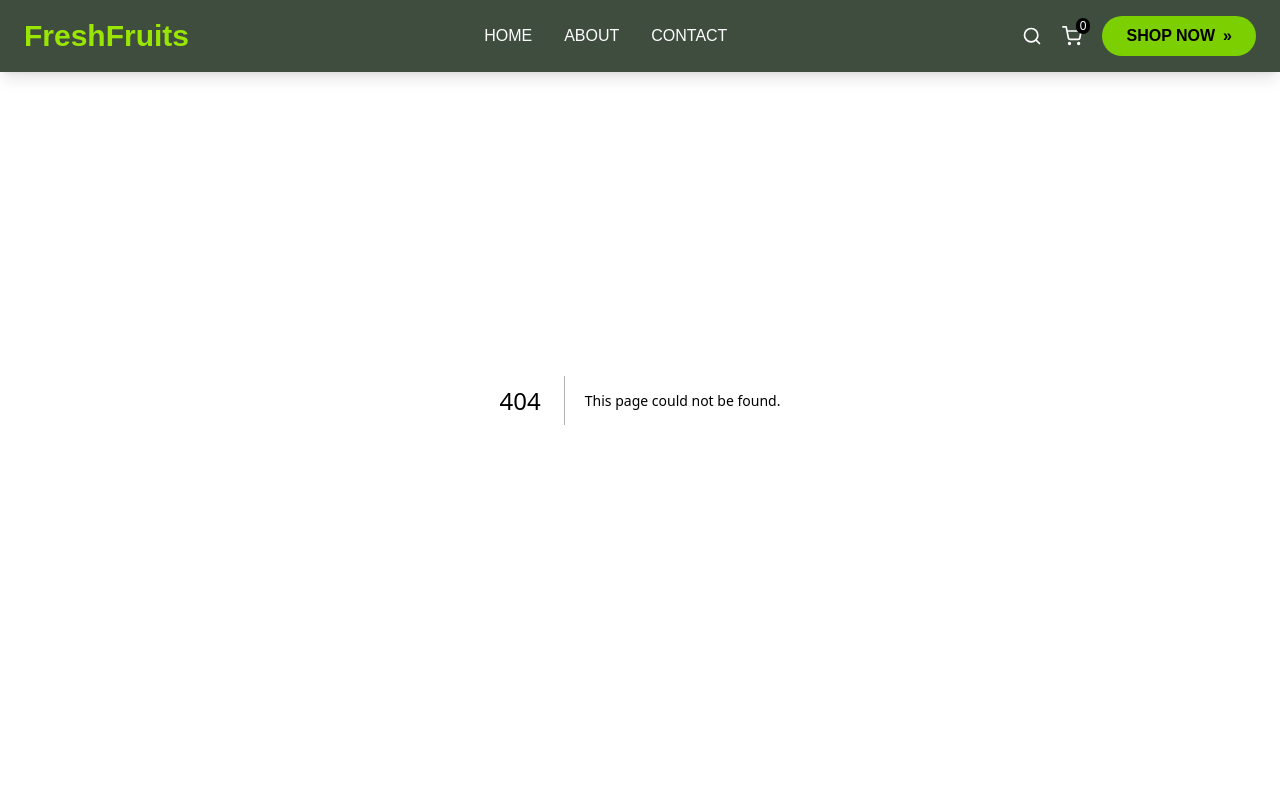
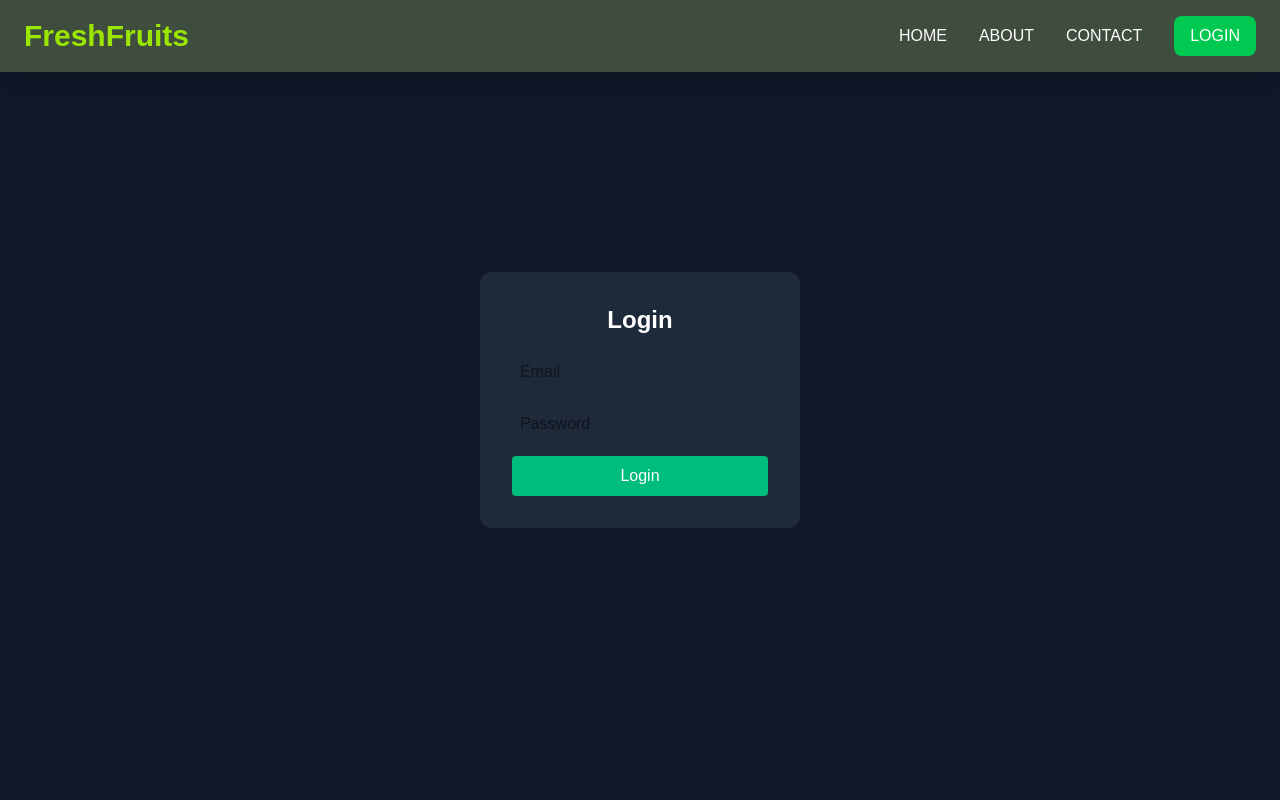
Before and after one commit to HoridasPro/scic-12-assignment-9, a Next.js app: page /login in a window 1280 px wide. Before the commit this address had no page. Shown: the top 800 px of the page. Built offline with nearby package versions, Linux system fonts and the light colour scheme.

Commit message:
add to mock login page

```diff
--- /dev/null
+++ b/middleware.js
@@ -0,0 +1,22 @@
+import { NextResponse } from "next/server";
+
+export function middleware(request) {
+  const authCookie = request.cookies.get("auth");
+
+  const protectedRoutes =
+    request.nextUrl.pathname.startsWith("/items") ||
+    request.nextUrl.pathname.startsWith("/lists");
+
+  if (protectedRoutes && !authCookie) {
+    return NextResponse.redirect(
+      new URL("/login", request.url)
+    );
+  }
+
+  return NextResponse.next();
+}
+
+// Ei ta Next.js ke bole dibe middleware ta kon routes e apply korte
+export const config = {
+  matcher: ["/items/:path*", "/lists/:path*"],
+};
--- a/src/app/Components/Navbar/Navbar.jsx
+++ b/src/app/Components/Navbar/Navbar.jsx
@@ -8,7 +8,7 @@ const Navbar = () => {
   const [visible, setVisible] = useState(true); // Navbar visibility
   const [lastScroll, setLastScroll] = useState(0); // Track last scroll
   const [scrolled, setScrolled] = useState(false); // Shadow/bg after scroll
-  const [mobileMenuOpen, setMobileMenuOpen] = useState(false); // Mobile menu toggle
+  // const [mobileMenuOpen, setMobileMenuOpen] = useState(false); // Mobile menu toggle
 
   useEffect(() => {
     const handleScroll = () => {
@@ -60,80 +60,23 @@ const Navbar = () => {
           <li>
             <Link href="/contactPage">CONTACT</Link>
           </li>
+          <li>
+            <button className="btn bg-green-500 px-4 py-2 rounded-lg">
+              <Link href="/login">LOGIN</Link>
+            </button>
+          </li>
         </ul>
 
         {/* Mobile Menu Button */}
         <div className="flex md:hidden items-center gap-4">
-          <button
+          {/* <button
             className="text-white text-xl"
             onClick={() => setMobileMenuOpen(!mobileMenuOpen)}
           >
             {mobileMenuOpen ? <FiX /> : <FiMenu />}
-          </button>
-        </div>
-
-        {/* Right Actions */}
-        <div className="hidden md:flex items-center gap-5">
-          <button className="text-white text-xl">
-            <FiSearch />
-          </button>
-          <div className="relative text-white text-xl">
-            <FiShoppingCart />
-            <span className="absolute -top-2 -right-2 bg-black text-white text-xs px-1 rounded-full">
-              0
-            </span>
-          </div>
-          <Link
-            href="#items"
-            className="bg-lime-500 hover:bg-lime-600 text-black font-semibold px-6 py-2 rounded-full flex items-center gap-2 transition-transform hover:scale-105"
-          >
-            SHOP NOW <span>»</span>
-          </Link>
+          </button> */}
         </div>
       </div>
-
-      {/* Mobile Menu */}
-      {mobileMenuOpen && (
-        <div className="md:hidden bg-[#3f4d3f] shadow-lg backdrop-blur-sm w-full">
-          <ul className="flex flex-col gap-4 p-6 text-white font-medium">
-            <li>
-              <Link href="/home" onClick={() => setMobileMenuOpen(false)}>
-                HOME
-              </Link>
-            </li>
-            <li>
-              <Link href="/items" onClick={() => setMobileMenuOpen(false)}>
-                ITEMS
-              </Link>
-            </li>
-            <li>
-              <Link
-                href="/aboutSection"
-                onClick={() => setMobileMenuOpen(false)}
-              >
-                ABOUT
-              </Link>
-            </li>
-            <li>
-              <Link
-                href="/contactPage"
-                onClick={() => setMobileMenuOpen(false)}
-              >
-                CONTACT
-              </Link>
-            </li>
-            <li>
-              <Link
-                href="#items"
-                className="bg-lime-500 hover:bg-lime-600 text-black font-semibold px-6 py-2 rounded-full flex items-center gap-2 transition-transform hover:scale-105"
-                onClick={() => setMobileMenuOpen(false)}
-              >
-                SHOP NOW <span>»</span>
-              </Link>
-            </li>
-          </ul>
-        </div>
-      )}
     </nav>
   );
 };
--- a/src/app/Components/TeasteProduct/TeasteProduct.jsx
+++ b/src/app/Components/TeasteProduct/TeasteProduct.jsx
@@ -25,7 +25,7 @@ export default function WhyChooseUs() {
           <p className="text-yellow-400 text-xs uppercase tracking-widest mb-3">
             ✨ Why Choose Us
           </p>
-          <h2 className="text-3xl md:text-4xl font-bold text-white">
+          <h2 className="text-3xl md:text-4xl font-bold text-green-500">
             Savor The Purity, Taste The <br className="hidden md:block" />
             Difference!
           </h2>
--- /dev/null
+++ b/src/app/itemsPage/page.jsx
@@ -0,0 +1,9 @@
+export default function ItemsPage() {
+  return (
+    <div className="min-h-screen flex items-center justify-center">
+      <h1 className="text-3xl font-bold">
+        ✅ Items Page (Protected)
+      </h1>
+    </div>
+  );
+}
--- /dev/null
+++ b/src/app/login/page.jsx
@@ -0,0 +1,59 @@
+"use client";
+
+import { useState } from "react";
+import { useRouter } from "next/navigation";
+
+export default function LoginPage() {
+  const router = useRouter();
+  const [email, setEmail] = useState("");
+  const [password, setPassword] = useState("");
+  const [error, setError] = useState("");
+
+  const handleLogin = () => {
+    if (
+      email === "admin@freshfruits.com" &&
+      password === "123456"
+    ) {
+      // store auth in cookie
+      document.cookie = "auth=true; path=/";
+
+      // redirect after login
+      router.push("/itemsPage");
+    } else {
+      setError("Invalid email or password");
+    }
+  };
+
+  return (
+    <div className="min-h-screen flex items-center justify-center bg-gray-900">
+      <div className="bg-gray-800 p-8 rounded-xl w-80 text-white">
+        <h2 className="text-2xl font-bold mb-4 text-center">Login</h2>
+
+        <input
+          type="email"
+          placeholder="Email"
+          className="w-full p-2 mb-3 rounded text-black"
+          onChange={(e) => setEmail(e.target.value)}
+        />
+
+        <input
+          type="password"
+          placeholder="Password"
+          className="w-full p-2 mb-3 rounded text-black"
+          onChange={(e) => setPassword(e.target.value)}
+        />
+
+        {error && (
+          <p className="text-red-400 text-sm mb-2">{error}</p>
+        )}
+
+        <button
+          onClick={handleLogin}
+          className="w-full bg-emerald-500 py-2 rounded hover:bg-emerald-600"
+        >
+          Login
+        </button>
+      </div>
+    </div>
+  );
+}
--- /dev/null
+++ b/src/next.config.js
@@ -0,0 +1,8 @@
+/** @type {import('next').NextConfig} */
+const nextConfig = {
+  images: {
+    domains: ['localhost', 'example.com'], // এখানে তোমার server বা image host যোগ কর
+  },
+};
+
+module.exports = nextConfig;
```
